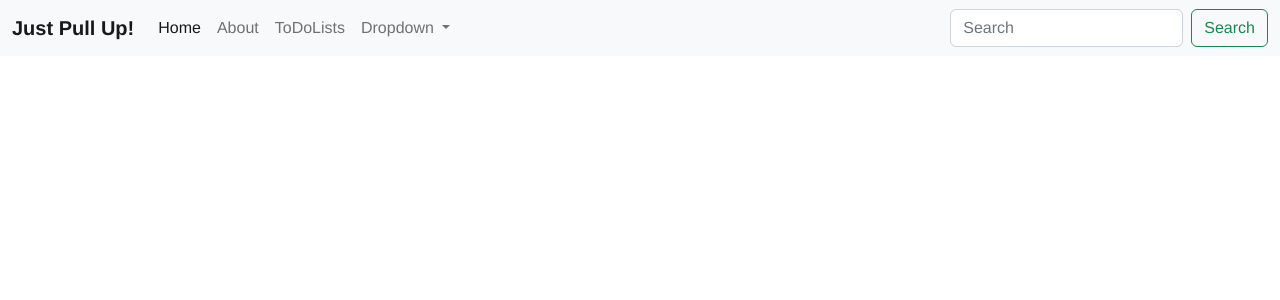
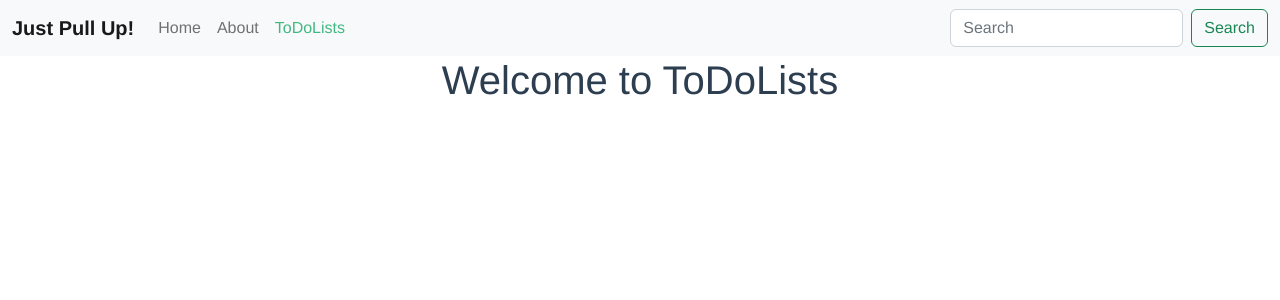
Before and after one commit to KurtogluSinem/Webtech-Frontend, a Vue app: page /todoLists in a window 1280 px wide. Shown: the top 300 px of the page. Built offline with nearby package versions, Linux system fonts and the light colour scheme.

Commit message:
NavBar Component mit Vue Router verbinden

```diff
--- a/src/components/NavBar.vue
+++ b/src/components/NavBar.vue
@@ -2,33 +2,14 @@
   <nav class="navbar navbar-expand-lg bg-light">
     <div class="container-fluid">
       <a class="navbar-brand" href="#">Just Pull Up!</a>
-      <button class="navbar-toggler" type="button" data-bs-toggle="collapse" data-bs-target="#navbarSupportedContent" aria-controls="navbarSupportedContent" aria-expanded="false" aria-label="Toggle navigation">
+      <button class="navbar-toggler" type="button" data-bs-toggle="collapse" data-bs-target="#navbarSupportedContent">
         <span class="navbar-toggler-icon"></span>
       </button>
       <div class="collapse navbar-collapse" id="navbarSupportedContent">
         <ul class="navbar-nav me-auto mb-2 mb-lg-0">
-          <li class="nav-item">
-            <a class="nav-link active" aria-current="page" href="#">Home</a>
-          </li>
-          <li class="nav-item">
-            <a class="nav-link" href="#">About</a>
-          </li>
-          <li class="nav-item">
-            <a class="nav-link" href="#">ToDoLists</a>
-          </li>
-          <li class="nav-item dropdown">
-            <a class="nav-link dropdown-toggle" href="#" role="button" data-bs-toggle="dropdown" aria-expanded="false">
-              Dropdown
-            </a>
-            <ul class="dropdown-menu">
-              <li><a class="dropdown-item" href="#">Action</a></li>
-              <li><a class="dropdown-item" href="#">Another action</a></li>
-              <li><hr class="dropdown-divider"></li>
-              <li><a class="dropdown-item" href="#">Something else here</a></li>
-            </ul>
-          </li>
-          <li class="nav-item">
-          </li>
+          <router-link class="nav-link" to="/">Home</router-link>
+          <router-link class="nav-link" to="/about">About</router-link>
+          <router-link class="nav-link" to="/todoLists">ToDoLists</router-link>
         </ul>
         <form class="d-flex" role="search">
           <input class="form-control me-2" type="search" placeholder="Search" aria-label="Search">
--- a/src/router/index.js
+++ b/src/router/index.js
@@ -1,5 +1,7 @@
 import { createRouter, createWebHistory } from 'vue-router'
 import HomeView from '../views/HomeView.vue'
+import AboutView from '../views/AboutView.vue'
+import TodoLists from "@/views/TodoLists";
 
 const routes = [
   {
@@ -10,11 +12,14 @@ const routes = [
   {
     path: '/about',
     name: 'about',
-    // route level code-splitting
-    // this generates a separate chunk (about.[hash].js) for this route
-    // which is lazy-loaded when the route is visited.
-    component: () => import(/* webpackChunkName: "about" */ '../views/AboutView.vue')
+    component: AboutView
+  },
+  {
+    path: '/todoLists',
+    name: 'todoLists',
+    component: TodoLists
   }
+
 ]
 
 const router = createRouter({
--- /dev/null
+++ b/src/views/TodoLists.vue
@@ -0,0 +1,13 @@
+<template>
+<h1>Welcome to ToDoLists</h1>
+</template>
+
+<script>
+export default {
+  name: "TodoLists"
+}
+</script>
+
+<style scoped>
+
+</style>
```
